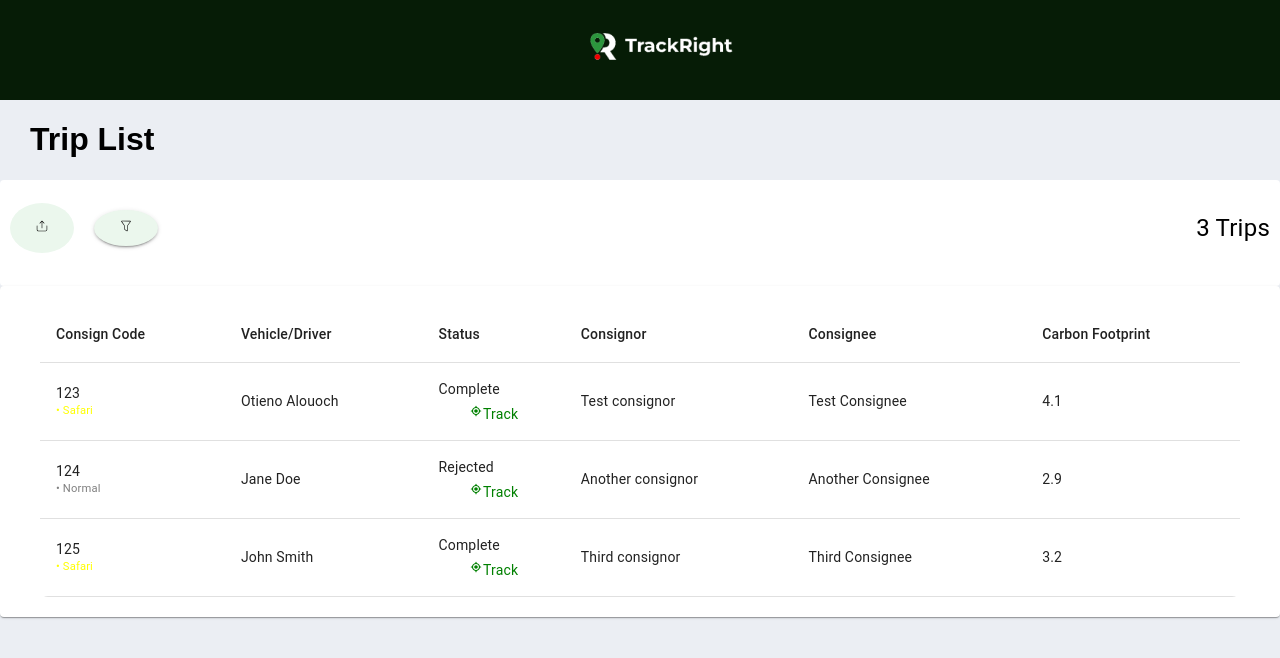
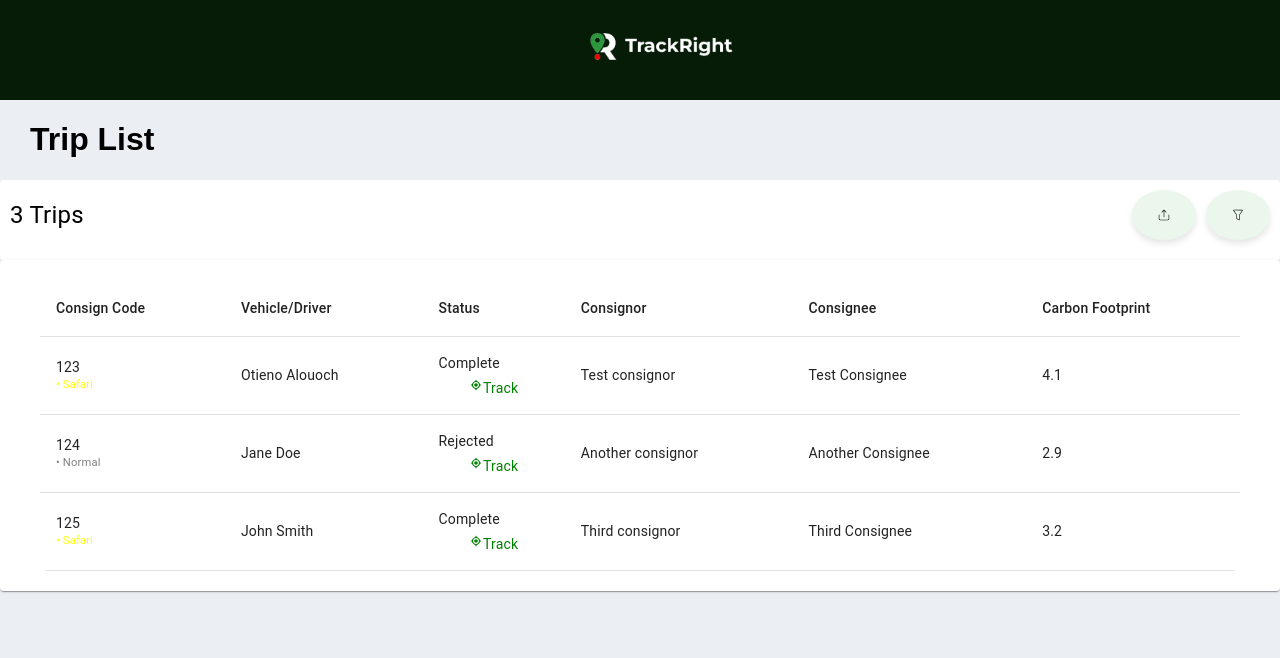
Before and after one commit to Donaldson222/trip-list, a React (Create React App) app: page / in a window 1280 px wide. Shown: the top 658 px of the page. Built offline with nearby package versions, Linux system fonts and the light colour scheme.

Commit message:
buttons fixed

```diff
--- a/package.json
+++ b/package.json
@@ -41,6 +41,7 @@
     ]
   },
   "devDependencies": {
+    "@babel/plugin-proposal-private-property-in-object": "^7.21.11",
     "html-webpack-plugin": "^5.6.3"
   }
 }
--- a/src/App.js
+++ b/src/App.js
@@ -2,6 +2,7 @@ import React from "react";
 import Navbar from "./Components/Navbar/Navbar";
 import TripTable from "./Components/TripTable/TripTable";
 import Buttons from "./Components/Buttons/Buttons";
+
 
 function App() {
   return (
--- a/src/Components/Buttons/Buttons.css
+++ b/src/Components/Buttons/Buttons.css
@@ -1,18 +1,20 @@
-#filter {
-    background-color: #ebf7ed;
-    color: black;
-    border: none;
-    display: inline-block;
-    cursor: pointer;
-    border-radius: 50%;
-  }
+#filter,
 #export {
   background-color: #ebf7ed;
   color: black;
   border: none;
-    display: inline-block;
   cursor: pointer;
   border-radius: 50%;
-    width: 50px;
+  width: 50px; /* Equal height and width make them circular */
   height: 50px;
+  display: flex;
+  justify-content: center; /* Centers the icon inside the button */
+  align-items: center; /* Centers the icon inside the button */
+  box-shadow: 0px 4px 6px rgba(0, 0, 0, 0.1); /* Optional: subtle shadow for depth */
+  transition: background-color 0.3s ease; /* Smooth hover effect */
 }
+
+#filter:hover,
+#export:hover {
+  background-color: #d3eed3; /* Optional hover color */
+}
--- a/src/Components/Buttons/Buttons.jsx
+++ b/src/Components/Buttons/Buttons.jsx
@@ -48,18 +48,9 @@ const data = [
 let totalData = data.length;
 
 function Buttons() {
-  const [activeButton, setActiveButton] = useState("assigned");
-
   const [filterCriteria, setFilterCriteria] = useState("");
   const [filteredData, setFilteredData] = useState(data);
   const [showFilter, setShowFilter] = useState(false);
-
-  const handleButtonClick = (buttonName) => {
-    setActiveButton(buttonName);
-  };
-
-  const [importedData, setImportedData] = useState([]);
-  const fileInputRef = useRef(null);
 
   const handleFilter = (e) => {
     const criteria = e.target.value;
@@ -75,8 +66,10 @@ function Buttons() {
   };
 
   const handleExport = () => {
-    const csvData = importedData
-      .map((item) => `${item.id},${item.name}`)
+    const csvData = data
+      .map((item) =>
+        `${item.consigncode},${item.priority},${item.vehicledriver}`
+      )
       .join("\n");
     const blob = new Blob([csvData], { type: "text/csv;charset=utf-8;" });
     const url = URL.createObjectURL(blob);
@@ -90,8 +83,7 @@ function Buttons() {
   };
 
   return (
-    <>
-     <div style={{ backgroundColor: "white", padding: "10px", borderRadius: "4px", overflow: "hidden"}}>
+    <div style={{ backgroundColor: "white", padding: "10px", borderRadius: "4px" }}>
       <div
         style={{
           display: "flex",
@@ -100,37 +92,34 @@ function Buttons() {
           marginBottom: "10px",
         }}
       >
+        {/* Left-aligned Trip Counter */}
+        <Typography
+          component="h2"
+          style={{
+            fontSize: "24px",
+            fontWeight: "none",
+            margin: "0",
+          }}
+        >
+          {totalData} Trips
+        </Typography>
+
+        {/* Right-aligned Buttons */}
         <div style={{ display: "flex", gap: "10px", alignItems: "center" }}>
           <Tooltip title="Export">
             <Button id="export" onClick={handleExport}>
               <CiExport />
             </Button>
           </Tooltip>
-        <div id="filter">
           {showFilter && (
             <TextField
               label="Filter Consignment Items"
               variant="outlined"
               value={filterCriteria}
               onChange={handleFilter}
-              style={{
-                position: "absolute",
-                bottom: "40%",
-                width: "200px",
-                marginBottom: "10px",
-              }}
+              style={{ width: "200px" }}
             />
           )}
-        </div>
-        {/* {filteredData.map((item) => (
-        <div key={item.consigncode}>
-          <p>{item.consigncode} - {item.vehicledriver} - {item.priority}</p>
-        </div>
-      ))} */}
-        <div
-          id="filter-button"
-          style={{ position: "relative", boxShadow: "none" }}
-        >
           <Tooltip title="Filter">
             <Button
               id="filter"
@@ -140,26 +129,9 @@ function Buttons() {
               <CiFilter />
             </Button>
           </Tooltip>
-
-          </div>
-        </div>
-        <div
-      style={{
-        display: "flex",
-
-
-      }}
-    >
-        <Typography
-          component="h2"
-          style={{ fontSize: "24px", marginTop: "20px", marginBottom: "20px" }}
-        >
-          {totalData} Trips
-        </Typography>
         </div>
       </div>
     </div>
-    </>
   );
 }
 export default Buttons;
--- a/src/Components/TripTable/TripTable.jsx
+++ b/src/Components/TripTable/TripTable.jsx
@@ -13,6 +13,7 @@ import {
 import { FaEdit } from "react-icons/fa";
 import "./TripTable.css";
 import { CgTrack } from "react-icons/cg";
+
 const data = [
   {
     consigncode: "123",
```
Also changed, not shown: 1 other file (tests, documents, lock files or other folders). Lines whose indentation alone changed are shown as unchanged.
